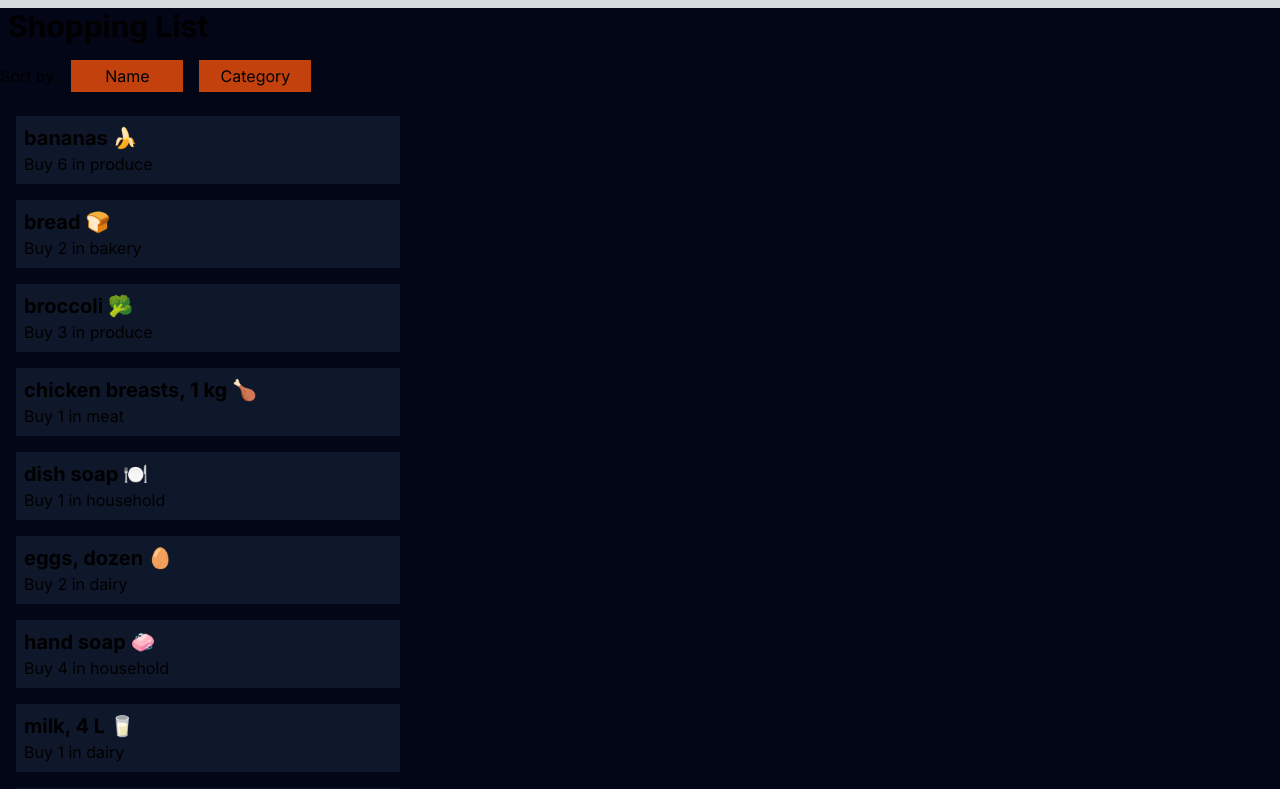
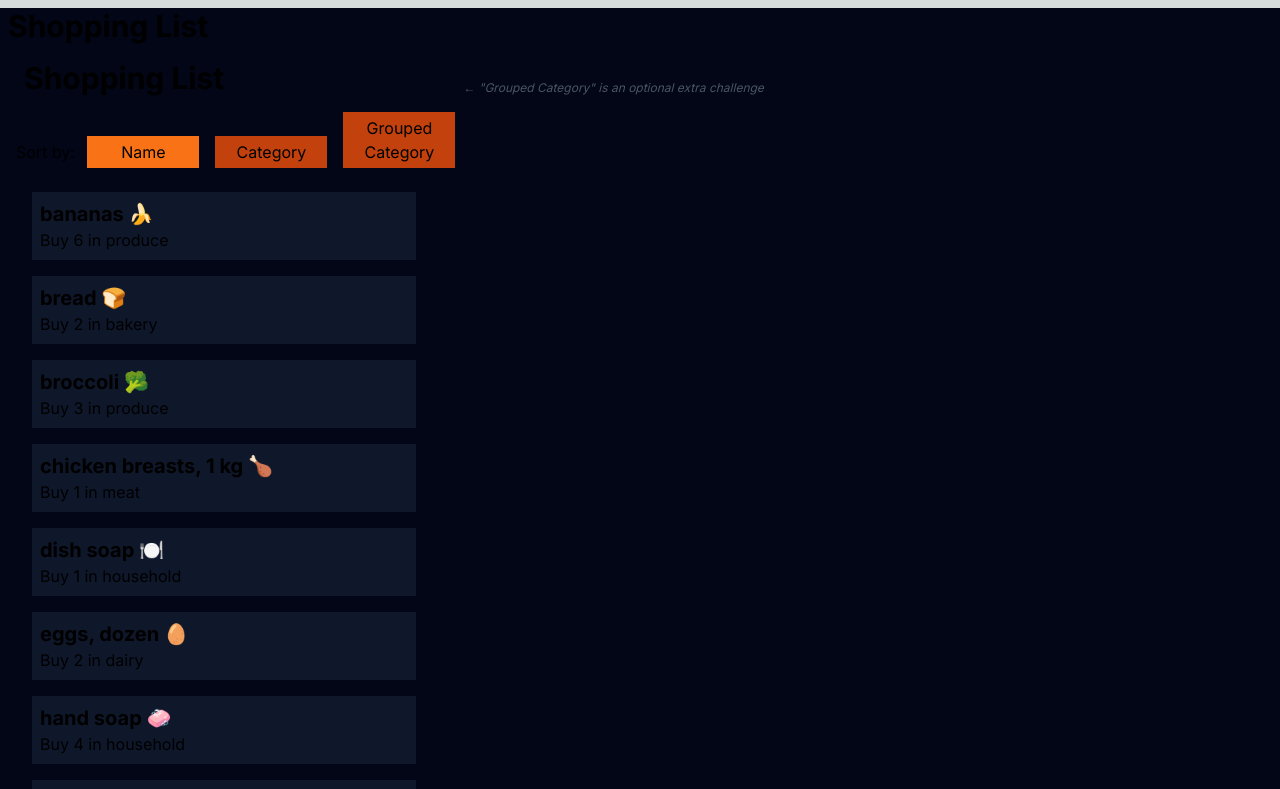
Before and after one commit to KennethDNKL/cprg306-assignments, a Next.js app: page /week5 in a window 1280 px wide. Shown: the top 789 px of the page. Built offline with nearby package versions, Linux system fonts and the light colour scheme.

Commit message:
Instructor updated

```diff
--- a/app/week5/item-list.js
+++ b/app/week5/item-list.js
@@ -1,8 +1,11 @@
+"use client";
+
 import Item from "./item";
+import itemsData from './items.json';
 import React, { useState } from 'react';
-import items from './items.json';
 
-export default function ItemList() {
+
+/**export default function ItemList() {
   const [sortBy, setSortBy] = useState('name');
   const [nameButtonColor, setNameButtonColor] = useState('bg-orange-700');
   const [categoryButtonColor, setCategoryButtonColor] = useState('bg-orange-700');
@@ -56,4 +59,90 @@ export default function ItemList() {
       </ul>
     </div>
   );
+}*/
+
+export default function ItemList() {
+  const [sortBy, setSortBy] = useState("name");
+  let items = [...itemsData];
+  if (sortBy === "name") {
+    items.sort((a, b) => a.name.localeCompare(b.name));
+  }
+  if (sortBy === "category") {
+    items.sort((a, b) => a.category.localeCompare(b.category));
+  }
+  const groupedItems = items.reduce((groups, item) => {
+    const category = item.category;
+    if (!groups[category]) {
+      groups[category] = [];
+    }
+    groups[category].push(item);
+    groups[category].sort((a, b) => a.name.localeCompare(b.name));
+    return groups;
+  }, {});
+  return (
+    <div className="m-4">
+      <h2 className="text-3xl font-bold m-2">Shopping List</h2>
+      <div>
+        <label htmlFor="sort">Sort by: </label>
+        <button
+          onClick={() => setSortBy("name")}
+          className={
+            sortBy === "name"
+              ? "bg-orange-500 p-1 m-2 w-28"
+              : "bg-orange-700 p-1 m-2 w-28"
+          }
+        >
+          Name
+        </button>
+        <button
+          onClick={() => setSortBy("category")}
+          className={
+            sortBy === "category"
+              ? "bg-orange-500 p-1 m-2 w-28"
+              : "bg-orange-700 p-1 m-2 w-28"
+          }
+        >
+          Category
+        </button>
+        <button
+          onClick={() => setSortBy("group-category")}
+          className={
+            sortBy === "group-category"
+              ? "bg-orange-500 p-1 m-2 w-28"
+              : "bg-orange-700 p-1 m-2 w-28"
+          }
+        >
+          Grouped Category
+        </button>
+        <label
+          className="absolute top-20 left-240  text-gray-600 text-xs italic"
+          htmlFor="group-category"
+        >
+          &larr; &quot;Grouped Category&quot; is an optional extra challenge
+        </label>
+      </div>
+      {sortBy === "group-category" ? (
+        <div>
+          {Object.entries(groupedItems)
+            .sort((a, b) => a[0].localeCompare(b[0])) // sort categories
+            .map(([category, items]) => (
+              <div key={category}>
+                <h3 className="capitalize text-xl">{category}</h3>
+                <ul>
+                  {items.map((item) => (
+                    <Item key={item.id} {...item} />
+                  ))}
+                </ul>
+              </div>
+            ))}
+        </div>
+      ) : (
+        <ul>
+          {items.map((item) => (
+            <Item key={item.id} {...item} />
+          ))}
+        </ul>
+      )}
+    </div>
+  );
 }
```
